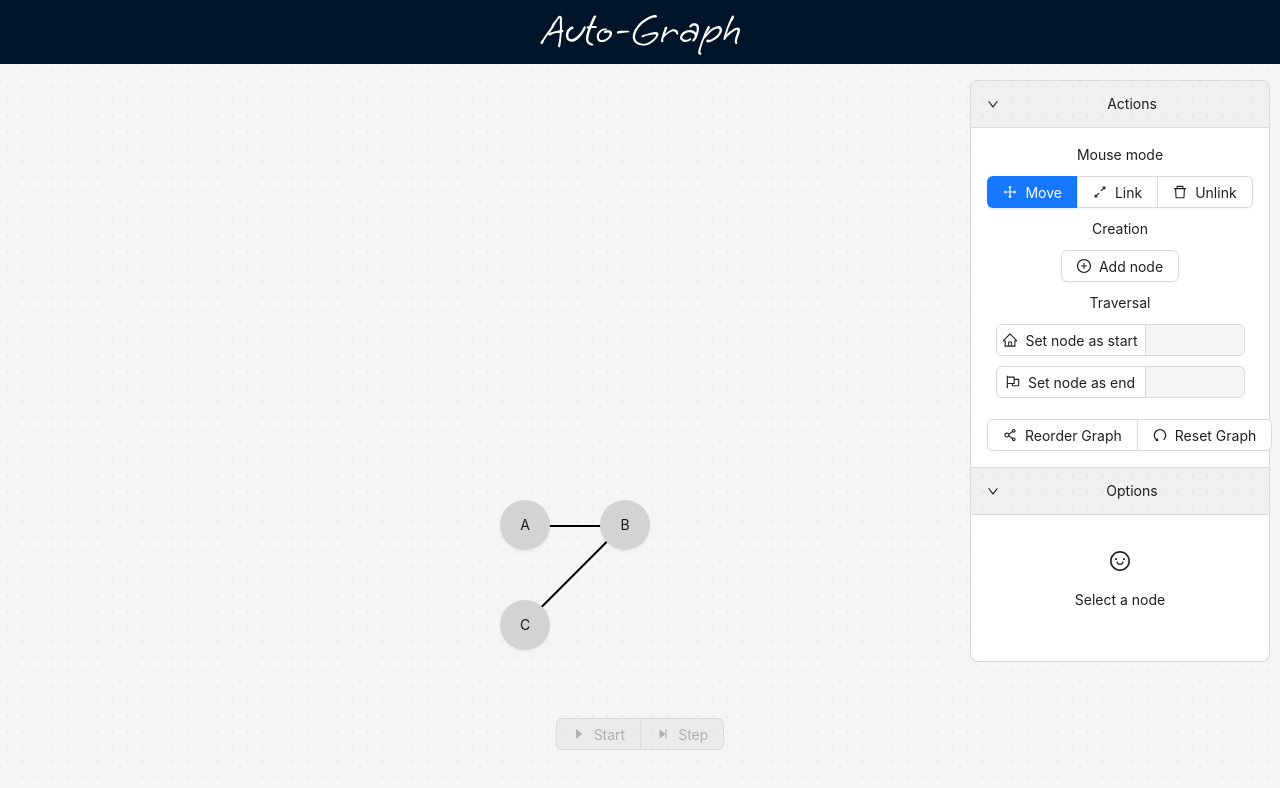
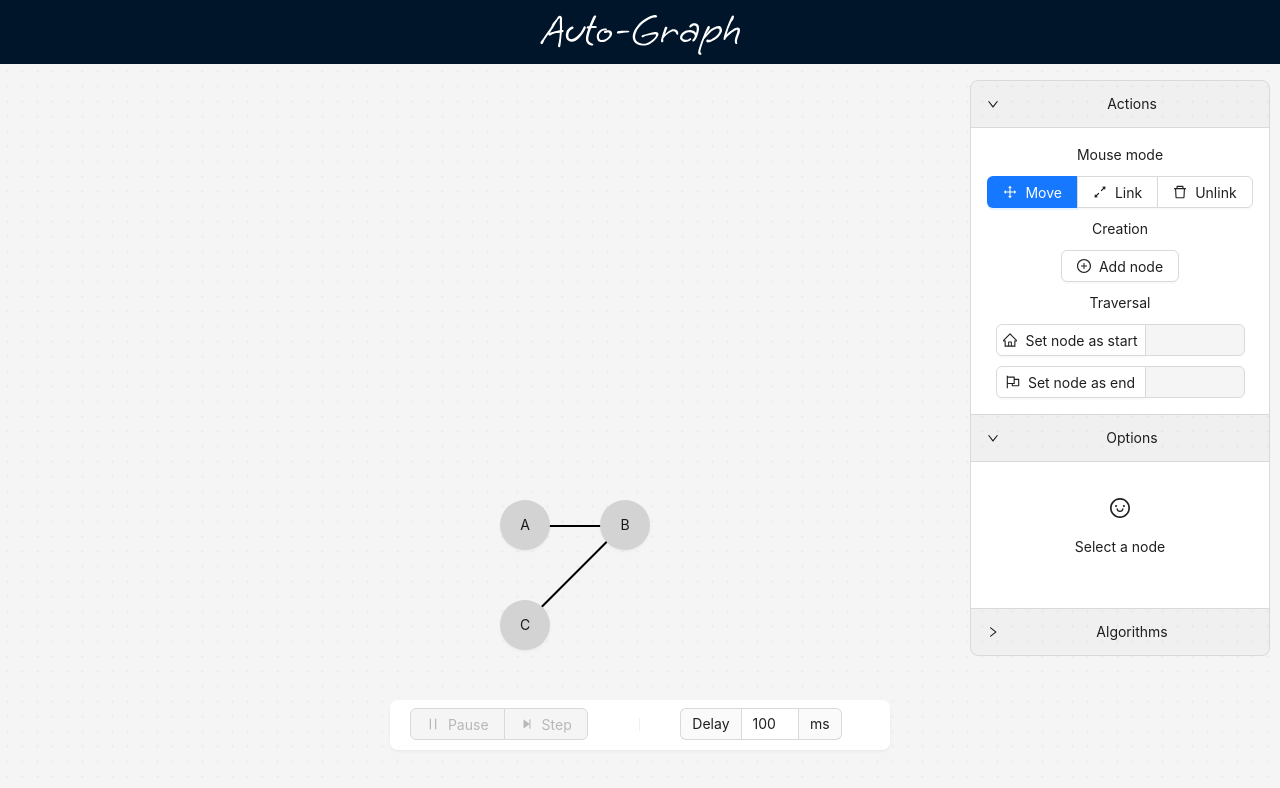
Before and after one commit to KernelOverseer/auto-graph, a React (Create React App) app: page / in a window 1280 px wide. Shown: the top 788 px of the page. Built offline with nearby package versions, Linux system fonts and the light colour scheme.

Commit message:
algorithm execution
- Styled the bottom control bar
- Added an algorithm section in the options bar

```diff
--- /dev/null
+++ b/src/Components/AlgoMenu.tsx
@@ -0,0 +1,70 @@
+import React, { useState } from "react";
+import { actionProps } from "../interfaces/nodeData";
+import { Button, Col, Row, Select } from "antd";
+import { reorderGraph } from "../logic/algorithms";
+import {
+  RocketOutlined,
+  ShareAltOutlined,
+  UndoOutlined,
+} from "@ant-design/icons";
+import { algoFunction } from "../interfaces/nodeActions";
+import { algoInfo } from "../interfaces/algorithms";
+
+const algorithms: algoInfo[] = [
+  {
+    label: "Breadth First Search",
+    value: "bfs",
+    function: reorderGraph,
+  },
+  {
+    label: "Depth First Search",
+    value: "dfs",
+    function: async () => {},
+  },
+  { label: "Dijkstra", value: "dijkstra", function: async () => {} },
+];
+
+const AlgoMenu: React.FC<actionProps> = ({ actions }) => {
+  const [selected, setSelected] = useState<algoInfo>(algorithms[0]);
+
+  async function runAlgorithm(algo: algoFunction, name: string) {
+    actions.resetGraph();
+    actions.setRunning(name);
+    await algo();
+    actions.setRunning(undefined);
+  }
+
+  return (
+    <Row gutter={[16, 16]}>
+      <Col span={24}>
+        <Select
+          style={{ width: "100%" }}
+          onSelect={(_, value) => {
+            setSelected(value);
+          }}
+          value={selected}
+          defaultValue={algorithms[0]}
+          options={algorithms}
+        />
+      </Col>
+      <Col span={24}>
+        <Button.Group>
+          <Button
+            icon={<RocketOutlined />}
+            onClick={() => {
+              runAlgorithm(selected.function, selected.value);
+            }}
+            loading={actions.running !== undefined}
+          >
+            Run
+          </Button>
+          <Button icon={<UndoOutlined />} onClick={actions.resetGraph}>
+            Reset Graph
+          </Button>
+        </Button.Group>
+      </Col>
+    </Row>
+  );
+};
+
+export default AlgoMenu;
--- a/src/Components/ControlBar.tsx
+++ b/src/Components/ControlBar.tsx
@@ -4,8 +4,19 @@ import {
   StepBackwardFilled,
   StepForwardFilled,
 } from "@ant-design/icons";
-import { Affix, AutoComplete, Button, Card } from "antd";
-import React from "react";
+import {
+  Affix,
+  AutoComplete,
+  Button,
+  Card,
+  Col,
+  Divider,
+  InputNumber,
+  Row,
+  Space,
+  Typography,
+} from "antd";
+import React, { useState } from "react";
 import { actionProps } from "../interfaces/nodeData";
 
 const barStyle = {
@@ -14,17 +25,31 @@ const barStyle = {
   left: 0,
   right: 0,
   margin: "auto",
+  height: 50,
+  width: 500,
+  cursor: "default",
 } as React.CSSProperties;
+
+const barBodyStyle = {
+  padding: 8,
+};
 
 const ControlBar: React.FC<actionProps> = ({ actions }) => {
   const disabled = actions.running === undefined;
+  const [oldStepDelay, saveStepDelay] = useState<number>(100);
   return (
-    <div style={barStyle}>
+    <Card bordered={false} hoverable style={barStyle} bodyStyle={barBodyStyle}>
+      <Row align="middle">
+        <Col span={10}>
           <Button.Group>
             {actions.stepDelay === 0 ? (
               <Button
                 key="start-pause"
                 icon={<CaretRightFilled />}
+                onClick={() => {
+                  actions.setStepDelay(oldStepDelay);
+                  document.getElementById("control-next-step")?.click();
+                }}
                 disabled={disabled}
               >
                 Start
@@ -33,6 +58,10 @@ const ControlBar: React.FC<actionProps> = ({ actions }) => {
               <Button
                 key="start-pause"
                 icon={<PauseOutlined />}
+                onClick={() => {
+                  saveStepDelay(actions.stepDelay);
+                  actions.setStepDelay(0);
+                }}
                 disabled={disabled}
               >
                 Pause
@@ -47,7 +76,26 @@ const ControlBar: React.FC<actionProps> = ({ actions }) => {
               Step
             </Button>
           </Button.Group>
-    </div>
+        </Col>
+        <Col span={4}>
+          <Divider type="vertical" />
+        </Col>
+        <Col span={8}>
+          <InputNumber
+            min={1}
+            max={1000}
+            step={100}
+            value={actions.stepDelay}
+            defaultValue={100}
+            onChange={(value) => {
+              actions.setStepDelay(value!);
+            }}
+            addonBefore="Delay"
+            addonAfter="ms"
+          />
+        </Col>
+      </Row>
+    </Card>
   );
 };
 
--- a/src/Components/GraphCanvas.tsx
+++ b/src/Components/GraphCanvas.tsx
@@ -52,7 +52,7 @@ const GraphCanvas: React.FC = () => {
   const [mode, setMode] = useState<mouseModes>("idle");
   const [startNode, setStartNode] = useState<string | undefined>(undefined);
   const [endNode, setEndNode] = useState<string | undefined>(undefined);
-  const [stepDelay, setStepDelay] = useState<number>(0);
+  const [stepDelay, setStepDelay] = useState<number>(100);
   const [running, setRunning] = useState<string | undefined>();
   const [_refresh, setRefresh] = useState<number>(0);
 
--- a/src/Components/GraphNode.tsx
+++ b/src/Components/GraphNode.tsx
@@ -33,6 +33,7 @@ const GraphNode: React.FC<nodeProps> = ({ x, y, id, visited, actions }) => {
       className="GraphNode"
       style={{ ...nodeStyle, left: x, top: y }}
       bordered={false}
+      hoverable
       draggable
       onDragStart={(event) => {
         event.dataTransfer.dropEffect = "move";
--- a/src/Components/OptionsMenu.tsx
+++ b/src/Components/OptionsMenu.tsx
@@ -26,7 +26,8 @@ import {
 import React from "react";
 import { mouseModes, nodeActions } from "../interfaces/nodeActions";
 import { actionProps } from "../interfaces/nodeData";
-import { reorderGraph } from "../logic/graphReshape";
+import { reorderGraph } from "../logic/algorithms";
+import AlgoMenu from "./AlgoMenu";
 
 const floatingMenuStyle = {
   position: "fixed",
@@ -34,8 +35,6 @@ const floatingMenuStyle = {
   right: 10,
   width: 300,
 } as React.CSSProperties;
-
-type algoFunction = () => Promise<void>;
 
 const ActionsMenu: React.FC<actionProps> = ({ actions }) => {
   function getNewNodeName(): string {
@@ -130,36 +129,7 @@ const ActionsMenu: React.FC<actionProps> = ({ actions }) => {
           </Button>
         </Button.Group>
       </Col>
-      <Col span="24"></Col>
-      <AlgoMenu actions={actions} />
     </Row>
-  );
-};
-
-const AlgoMenu: React.FC<actionProps> = ({ actions }) => {
-  async function runAlgorithm(algo: algoFunction, name: string) {
-    actions.setRunning(name);
-    await algo();
-    actions.setRunning(undefined);
-  }
-
-  return (
-    <Col span="24">
-      <Button.Group>
-        <Button
-          icon={<ShareAltOutlined />}
-          onClick={() => {
-            runAlgorithm(reorderGraph, "reorder");
-          }}
-          loading={actions.running === "reorder"}
-        >
-          Reorder Graph
-        </Button>
-        <Button icon={<UndoOutlined />} onClick={actions.resetGraph}>
-          Reset Graph
-        </Button>
-      </Button.Group>
-    </Col>
   );
 };
 
@@ -168,7 +138,7 @@ const NodeOptions: React.FC<actionProps> = ({ actions }) => {
     const selectedNode = actions.get(actions.selected);
     return (
       <>
-        <Descriptions layout="horizontal" column={1}>
+        <Descriptions size="small" layout="horizontal" column={2}>
           <Descriptions.Item label="ID">
             <Typography.Paragraph
               editable={{
@@ -181,11 +151,11 @@ const NodeOptions: React.FC<actionProps> = ({ actions }) => {
               {selectedNode?.id}
             </Typography.Paragraph>
           </Descriptions.Item>
+          <Descriptions.Item label="Visited">
+            <Checkbox disabled checked={selectedNode?.visited === true} />
+          </Descriptions.Item>
           <Descriptions.Item label="X">{selectedNode?.x}</Descriptions.Item>
           <Descriptions.Item label="Y">{selectedNode?.y}</Descriptions.Item>
-          <Descriptions.Item label="Visited">
-            <Checkbox disabled checked={selectedNode?.visited !== undefined} />
-          </Descriptions.Item>
         </Descriptions>
         <Button
           danger
@@ -220,6 +190,11 @@ const OptionsMenu: React.FC<actionProps> = ({ actions }) => {
       label: "Options",
       children: <NodeOptions actions={actions} />,
     },
+    {
+      key: "3",
+      label: "Algorithms",
+      children: <AlgoMenu actions={actions} />,
+    },
   ];
 
   return (
--- /dev/null
+++ b/src/interfaces/algorithms.ts
@@ -0,0 +1,7 @@
+import React from "react";
+
+export interface algoInfo {
+  label: string;
+  value: string;
+  function: () => Promise<void>;
+}
--- a/src/interfaces/nodeActions.ts
+++ b/src/interfaces/nodeActions.ts
@@ -1,6 +1,7 @@
 import { lineData, nodeData } from "./nodeData";
 
 export type mouseModes = "idle" | "link" | "unlink";
+export type algoFunction = () => Promise<void>;
 
 export interface nodeActions {
   add: (id: string) => nodeData | undefined;
```
Also changed, not shown: src/logic/algorithms.ts (renamed from src/logic/graphReshape.ts). Lines whose indentation alone changed are shown as unchanged.
